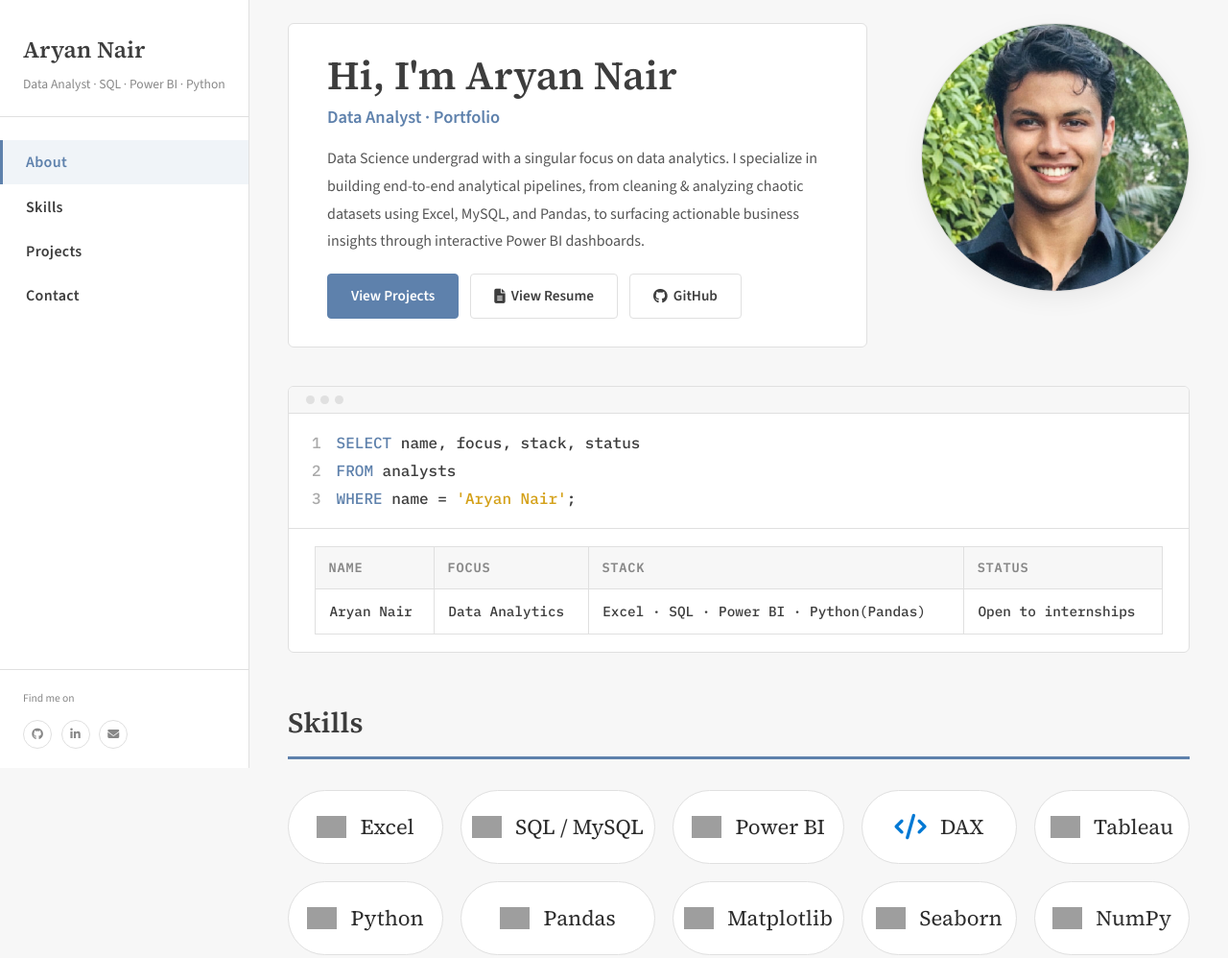
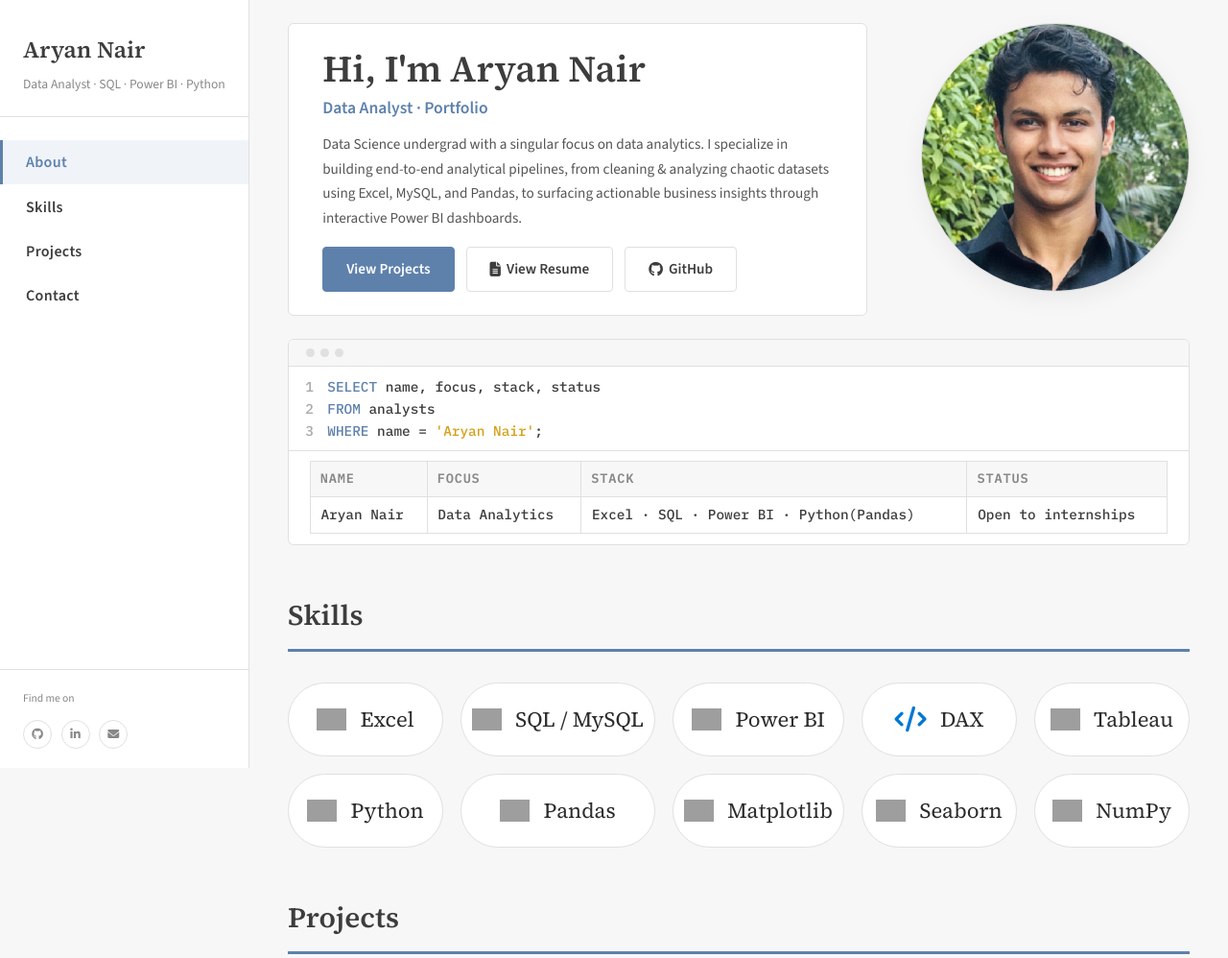
Before and after one commit to aryannair767/aryannair767.github.io, a plain HTML site: page index.html in a window 1280 px wide. Shown: the top 998 px of the page at 96% size. Drawn offline with nearby package versions, Linux system fonts and the light colour scheme; grey boxes are pictures that could not be loaded.

Commit message:
Compact SQL box and slightly tighten about section to fit on 768px viewports

```diff
--- a/assets/css/style.css
+++ b/assets/css/style.css
@@ -89,11 +89,11 @@ width:100%;height:100%;display:flex;align-items:center;justify-content:center;
 font-size:5rem;color:var(--faint)
 }
 .banner{background:var(--white);border:1px solid var(--border);border-radius:6px;
-padding:1.8rem 2.5rem;margin-bottom:0
+padding:1.5rem 2.2rem;margin-bottom:0
 }
-.banner h1{font-size:2.6rem;line-height:1.2;margin-bottom:.2rem}
-.banner-subtitle{font-size:1.15rem;color:var(--accent);font-weight:600;margin-bottom:.8rem}
-.banner-bio{font-size:1rem;color:#555;line-height:1.8;margin-bottom:1.2rem}
+.banner h1{font-size:2.4rem;line-height:1.2;margin-bottom:.2rem}
+.banner-subtitle{font-size:1.1rem;color:var(--accent);font-weight:600;margin-bottom:.6rem}
+.banner-bio{font-size:.95rem;color:#555;line-height:1.7;margin-bottom:1rem}
 .banner-actions{display:flex;flex-wrap:wrap;gap:.75rem}
 
 .btn{
@@ -106,10 +106,10 @@ font-weight:600;border-radius:4px;border:1px solid transparent;transition:all .2
 .btn-outline{background:transparent;border-color:var(--border);color:var(--text)!important}
 .btn-outline:hover{border-color:var(--accent);color:var(--accent)!important}
 
-.db-panel{background:var(--white);border:1px solid var(--border);border-radius:6px;overflow:hidden;margin-top:2.5rem}
+.db-panel{background:var(--white);border:1px solid var(--border);border-radius:6px;overflow:hidden;margin-top:1.5rem}
 .db-panel-bar{display:flex;gap:6px;padding:.5em 1em;border-bottom:1px solid var(--border);background:var(--off)}
 .db-panel-bar .dot{width:9px;height:9px;border-radius:50%;background:var(--border)}
-.db-query{margin:0;padding:1em 1.5em;font-family:var(--mono);font-size:1rem;font-weight:500;line-height:1.8;background:var(--white)}
+.db-query{margin:0;padding:.6em 1.2em;font-family:var(--mono);font-size:.9rem;font-weight:500;line-height:1.6;background:var(--white)}
 .db-line{display:flex}
 .db-ln{width:1.6em;flex-shrink:0;color:var(--faint);user-select:none}
 .db-code{color:var(--text);white-space:pre-wrap}
@@ -118,13 +118,13 @@ font-weight:600;border-radius:4px;border:1px solid transparent;transition:all .2
 .db-cursor{display:inline-block;width:6px;height:1em;background:var(--accent);vertical-align:middle;margin-left:1px;animation:db-blink 1s step-end infinite}
 @keyframes db-blink{50%{opacity:0}}
 .db-divider{height:1px;background:var(--border)}
-.db-results-wrap{padding:1em 1.5em;overflow-x:auto}
+.db-results-wrap{padding:.6em 1.2em;overflow-x:auto}
 .db-table{
 border-collapse:collapse;width:100%;font-family:var(--mono);font-size:.9rem;font-weight:500;
 opacity:0;transform:translateY(6px);transition:opacity .5s ease,transform .5s ease
 }
 .db-table.visible{opacity:1;transform:translateY(0)}
-.db-table th,.db-table td{padding:.75em 1em;text-align:left;border:1px solid var(--border)}
+.db-table th,.db-table td{padding:.45em .75em;text-align:left;border:1px solid var(--border)}
 .db-table th{color:var(--muted);font-weight:600;text-transform:uppercase;font-size:.85rem;letter-spacing:.06em;background:var(--off)}
 .db-table td{color:var(--text)}
 
```
